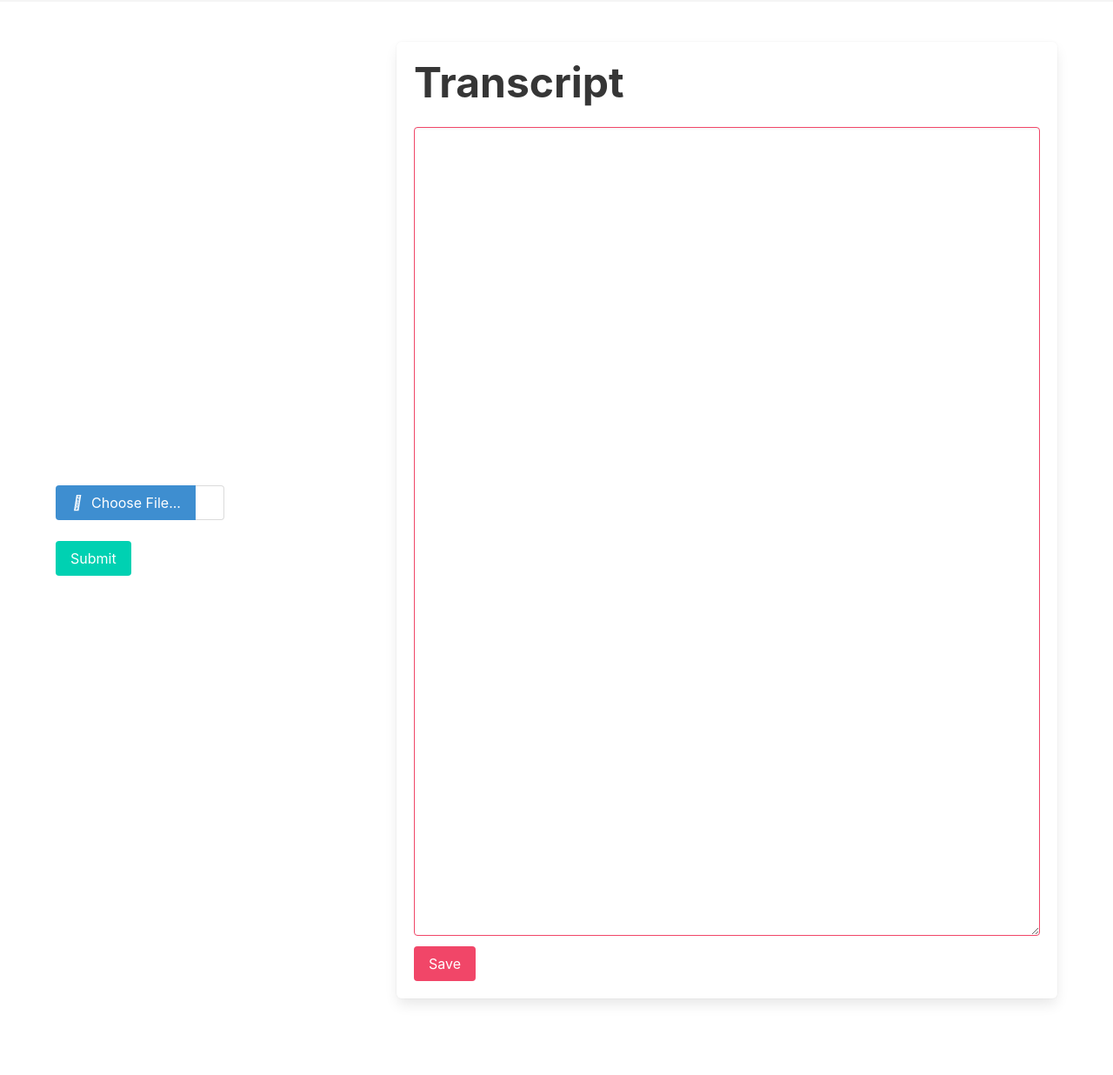
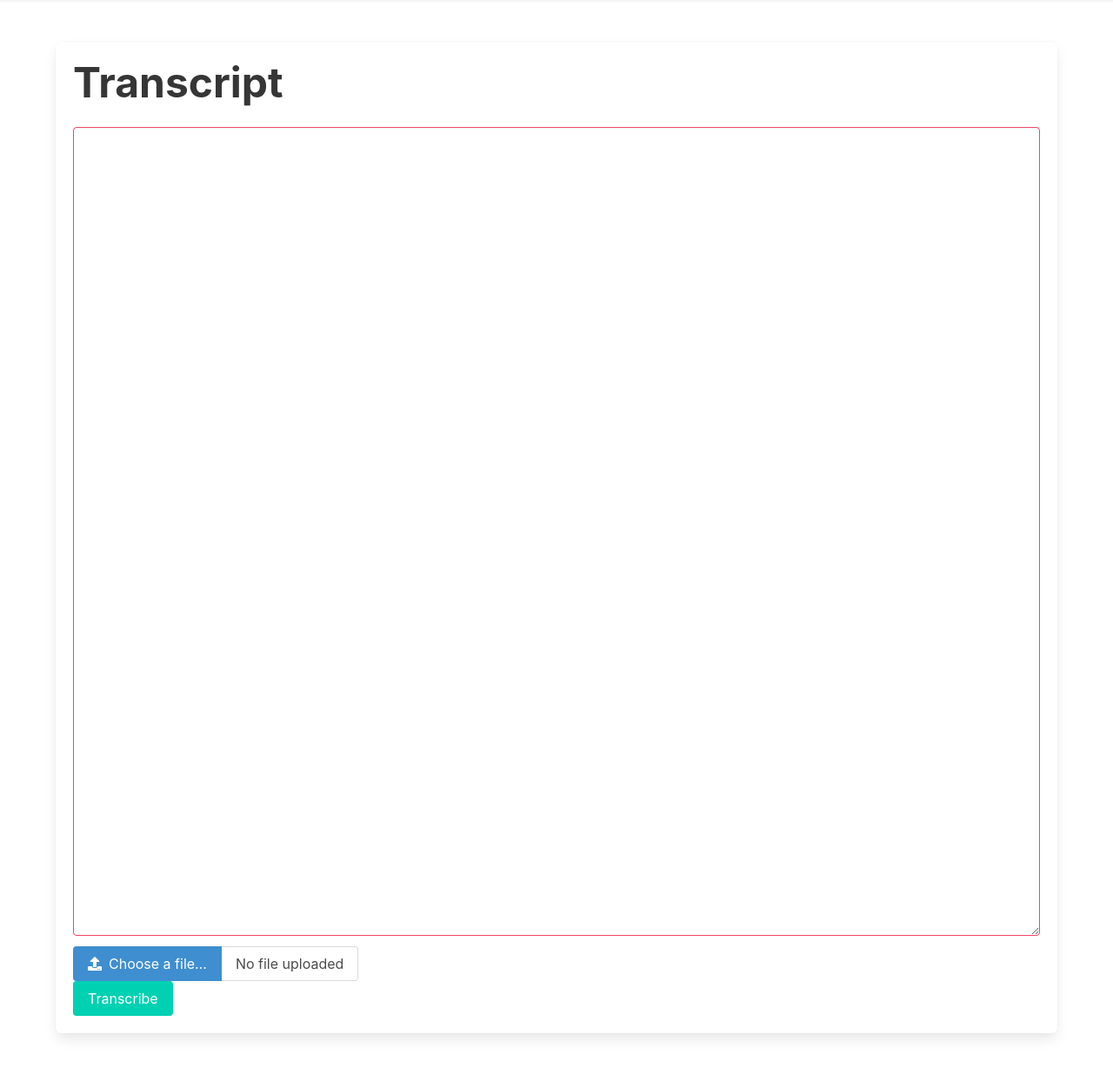
Before and after one commit to jasonaruiz95/Final, a Django app: page /fileTranscriptions/ in a window 1280 px wide. Shown: the part 56-1292 px from the top of the page at 87% size. Before the commit the page ends 1210 px from the top, so only its background shows below. Run offline with Django 4.2, Linux system fonts and the light colour scheme; some libraries are stand-ins or nearby versions.

Commit message:
Added file upload capabilities

```diff
--- a/transcriptionSite/package.json
+++ b/transcriptionSite/package.json
@@ -1,5 +1,7 @@
 {
   "dependencies": {
-    "bulma": "^0.9.4"
+    "@fortawesome/fontawesome-free": "^6.4.0",
+    "bulma": "^0.9.4",
+    "bulma-start": "^0.0.5"
   }
 }
--- a/transcriptionSite/transcribeWebApp/forms.py
+++ b/transcriptionSite/transcribeWebApp/forms.py
@@ -7,3 +7,7 @@ class TranscriptForm(forms.ModelForm):
     class Meta:
         model = Transcripts
         fields = ['transcript']
+
+class UploadFileForm(forms.Form):
+    title = forms.CharField(max_length=50)
+    file = forms.FileField()
--- /dev/null
+++ b/transcriptionSite/transcribeWebApp/static/transcribeWebApp/js/fileTransciptions.js
@@ -0,0 +1,9 @@
+window.onload=function(){
+const fileInput = document.querySelector('#fileupload input[type=file]');
+  fileInput.onchange = () => {
+    if (fileInput.files.length > 0) {
+      const fileName = document.querySelector('#fileupload .file-name');
+      fileName.textContent = fileInput.files[0].name;
+    }
+  }
+}
--- a/transcriptionSite/transcribeWebApp/templates/transcribeWebApp/fileTranscriptions.html
+++ b/transcriptionSite/transcribeWebApp/templates/transcribeWebApp/fileTranscriptions.html
@@ -3,43 +3,46 @@
 
 
 {% block body %}
+<head>
+    <title>File Transcripts</title>
+    <script src="{% static 'transcribeWebApp/js/fileTransciptions.js' %}" defer></script>
+</head>
+
 
 <div class="hero-body">
     <div class="container">
         <div class="columns is-vcentered">
-            <div class="column is-one-third">
-                <p class="title is-4">
-                    <div class="file is-info has-name">
-                        <label class="file-label">
-                          <input class="file-input" type="file" name="resume">
-                          <span class="file-cta">
-                            <span class="file-icon">
-                              <i class="fas fa-upload"></i>
-                            </span>
-                            <span class="file-label">
-                                Choose File...
-                            </span>
-                          </span>
-                          <span class="file-name">
-                          </span>
-                        </label>
-                      </div>
-                    </p>
-                    <br>
-                <button class="button is-primary mt-10" id="transcribe">
-                    Submit
-                </button>
-            </div>
-            <div class="column is-two-thirds">
-                <form action="" class="box">
+            <div class="column is-one-thirds">
+                <form action="" method="POST" class="box" enctype="multipart/form-data">
+                    {% csrf_token %}
                     <div class="field">
                         <label for="Transcription" class="label title is-1">Transcript</label>
                         <div class="control">
                             <textarea class="textarea is-danger is-medium" type="text" placeholder="Text" id="transcript" rows="30"> </textarea>
                             </div>
                     </div>
-                    <button class="button is-danger">Save</button>
+                    <div id="fileupload" class="file is-info has-name">
+                        <label class="file-label">
+                          <input class="file-input" type="file" name="audiofile">
+                          <span class="file-cta">
+                            <span class="file-icon">
+                              <i class="fas fa-upload"></i>
+                            </span>
+                            <span class="file-label">
+                              Choose a file…
+                            </span>
+                          </span>
+                          <span class="file-name">
+                            No file uploaded
+                          </span>
+                        </label>
+                      </div>
+
+                    <button class="button is-primary" type="submit">Transcribe</button>
                 </form>
+                {% if fileurl %}
+                <p>File uploaded at: <a href="{{ fileurl }}">{{ fileurl }}</a></p>
+              {% endif %}
             </div>
         </div>
     </div>
--- a/transcriptionSite/transcribeWebApp/templates/transcribeWebApp/header.html
+++ b/transcriptionSite/transcribeWebApp/templates/transcribeWebApp/header.html
@@ -5,9 +5,9 @@
     <meta charset="UTF-8">
     <meta http-equiv="X-UA-Compatible" content="IE=edge">
     <meta name="viewport" content="width=device-width, initial-scale=1.0">
-    <title>Document</title>
+
     <link rel="stylesheet" href="https://cdn.jsdelivr.net/npm/bulma@0.9.4/css/bulma.min.css">
-    <link rel="stylesheet" href="https://maxcdn.bootstrapcdn.com/font-awesome/4.4.0/css/font-awesome.min.css">
+    <link rel="stylesheet" href="https://cdnjs.cloudflare.com/ajax/libs/font-awesome/5.15.4/css/all.min.css">
     <script src=" {% static 'transcribeWebApp/js/header.js' %}"></script>
 </head>
 <body>
--- a/transcriptionSite/transcribeWebApp/templates/transcribeWebApp/index.html
+++ b/transcriptionSite/transcribeWebApp/templates/transcribeWebApp/index.html
@@ -5,6 +5,7 @@
 
 
 {% block body %}
+<title>Home</title>
 <script src=" {% static 'transcribeWebApp/js/index.js' %}"></script>
 <body>
 
--- a/transcriptionSite/transcribeWebApp/urls.py
+++ b/transcriptionSite/transcribeWebApp/urls.py
@@ -1,5 +1,8 @@
 from . import views
 from django.urls import path
+from django.conf.urls.static import static
+from django.conf import settings
+
 
 app_name = 'transcribeWebApp'
 urlpatterns = [
@@ -7,3 +10,6 @@ urlpatterns = [
     path('liveTranscribe/', views.liveTranscribe, name='liveTranscribe'),
     path('fileTranscriptions/', views.fileTranscriptions, name='fileTranscriptions'),
 ]
+
+if settings.DEBUG:
+    urlpatterns += static(settings.MEDIA_URL, document_root = settings.MEDIA_ROOT)
--- a/transcriptionSite/transcribeWebApp/views.py
+++ b/transcriptionSite/transcribeWebApp/views.py
@@ -1,9 +1,12 @@
 from django.shortcuts import render, redirect
 from .models import Transcripts
-from .forms import TranscriptForm
-from django.http import HttpResponse
+from .forms import TranscriptForm, UploadFileForm
+from django.http import HttpResponse, HttpResponseRedirect
 from django.template import loader
-
+import speech_recognition as sr
+from os import path
+from pydub import AudioSegment
+from django.core.files.storage import FileSystemStorage
 
 # Create your views here.
 
@@ -23,4 +26,43 @@ def liveTranscribe(request):
     return render(request, "transcribeWebApp/liveTranscribe.html")
 
 def fileTranscriptions(request):
+    if request.method == "POST" and 'audiofile' in request.FILES:
+        print("Entered post method handler")
+        request_file = request.FILES['audiofile']
+        fs = FileSystemStorage()
+        filename = fs.save(request_file.name, request_file)
+
+        fileurl = fs.url(filename)
+        handle_uploaded_file(fileurl, filename)
+
+        return render(request, 'transcribeWebApp/fileTranscriptions.html', {
+            'fileurl': fileurl})
+
+
+        # form = UploadFileForm(request.POST, request.FILES)
+        # if form.is_valid():
+            # handle_uploaded_file(request.FILES["audiofile"])
+        #     return HttpResponseRedirect("transcribeWebApp/index.html")
+    else:
+        # form = UploadFileForm()
+        return render(request, "transcribeWebApp/fileTranscriptions.html")
+
     return render(request, "transcribeWebApp/fileTranscriptions.html")
+
+
+def handle_uploaded_file(fileurl, filename):
+    # convert mp3 file to wav
+    sound = AudioSegment.from_mp3(fileurl)
+    filename = filename + ".wav"
+    sound.export(filename, format="wav")
+
+
+    # transcribe audio file
+    AUDIO_FILE = filename
+
+    # use the audio file as the audio source
+    r = sr.Recognizer()
+    with sr.AudioFile(AUDIO_FILE) as source:
+            audio = r.record(source)  # read the entire audio file
+
+            print("Transcription: " + r.recognize_google(audio))
--- a/transcriptionSite/transcriptionSite/settings.py
+++ b/transcriptionSite/transcriptionSite/settings.py
@@ -11,6 +11,7 @@ https://docs.djangoproject.com/en/4.1/ref/settings/
 """
 
 from pathlib import Path
+import os
 
 # Build paths inside the project like this: BASE_DIR / 'subdir'.
 BASE_DIR = Path(__file__).resolve().parent.parent
@@ -120,6 +121,9 @@ USE_TZ = True
 STATIC_URL = 'static/'
 LOGIN_REDIRECT_URL = 'transcribeWebApp:index'
 LOGIN_URL = 'login'
+
+MEDIA_ROOT = os.path.join(BASE_DIR, 'media') # media directory in the root directory
+MEDIA_URL = '/media/'
 # Default primary key field type
 # https://docs.djangoproject.com/en/4.1/ref/settings/#default-auto-field
 
```
Also changed, not shown: transcriptionSite/db.sqlite3, transcriptionSite/package-lock.json, 4 other files.
